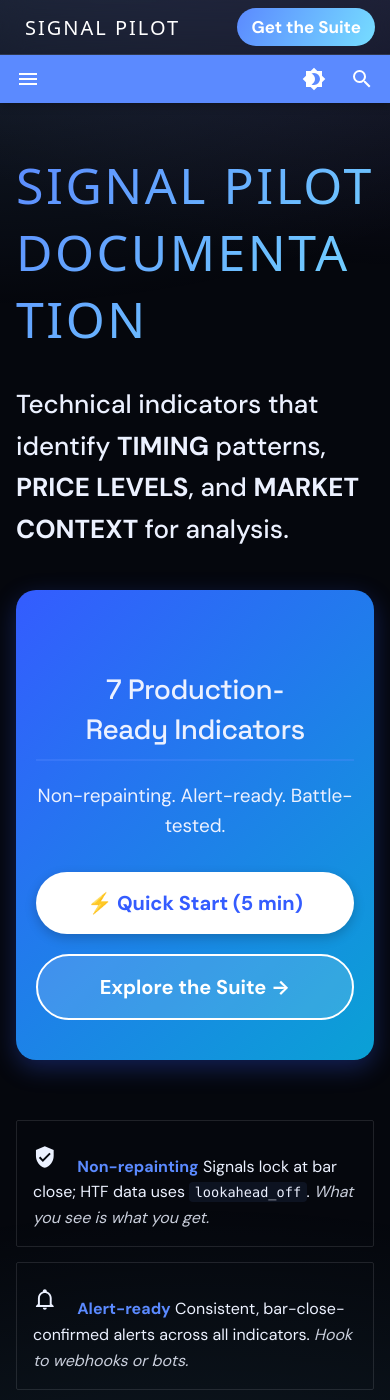
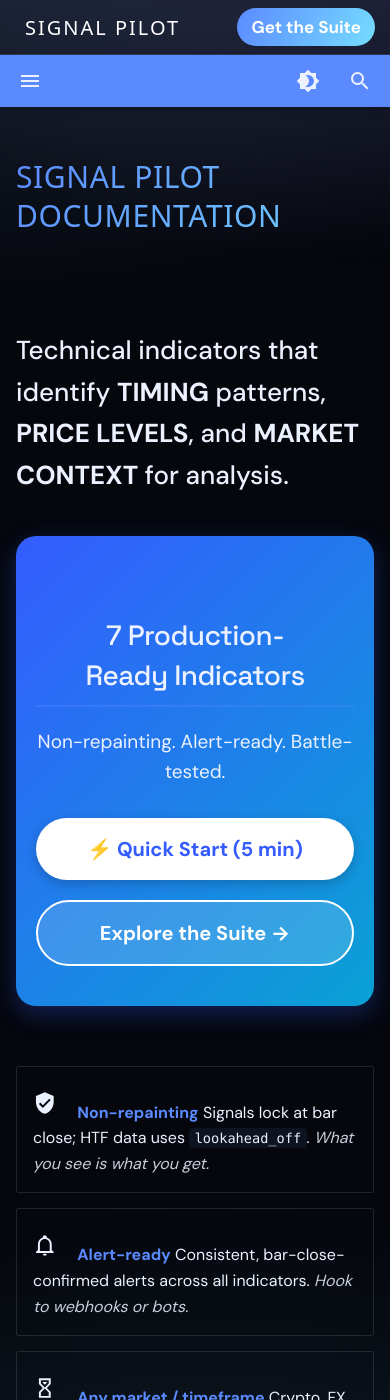
Before and after one commit to Signalpilot/signalpilot-docs, an MkDocs documentation site: the page built from docs/index.md, in a window 390 px wide and 1400 px high. Built offline with MkDocs 1.6.1 and Material for MkDocs 9.7.7, drawn with Linux system fonts in a browser that asks for light colours; some web fonts are replaced; comment, search, counter and statistics services are not loaded.

Commit message:
MOBILE: Fix navigation menu & heading text cut-off
Fix two critical mobile UX issues for proper mobile experience

## Issue 1: Mobile Navigation Menu Not Working Properly

Problem:
- Navigation drawer not accessible on mobile
- Menu overlay not functioning correctly
- Touch targets too small
- Menu positioning conflicts with custom top nav

Solution:
✅ Fixed navigation drawer positioning (z-index: 200)
✅ Proper menu overlay (rgba background, z-index: 199)
✅ Touch-friendly tap targets (48px min height)
✅ Adjusted menu top position for custom nav bar (top: 3.5rem on mobile)
✅ Smooth scrolling in menu (overflow-y: auto)
✅ Better section headers and nested items styling
✅ Max-width: 320px for optimal mobile drawer size

Navigation Features:
- Hamburger menu more visible and prominent
- Drawer slides from left with proper overlay
- All menu items have 48px touch targets
- Section headers styled with primary color
- Works on all mobile breakpoints

## Issue 2: "Signal Pilot Documentation" H1 Cut Off

Problem:
- Homepage H1 "Signal Pilot Documentation" with Gugi font getting cut off on mobile
- Fixed font-size (2.5rem) too large for small screens
- Letter-spacing causing overflow

Solution:
✅ Progressive responsive sizing:
  - Desktop (1024px+): 2.5rem (original)
  - Tablet (768-1023px): 2.2rem
  - Mobile (480-767px): 1.8rem
  - Small mobile (360-479px): 1.5rem
  - Tiny mobile (<360px): 1.3rem

✅ Adaptive letter-spacing:
  - Desktop: 0.05em (original)
  - Mobile: 0.03em → 0.02em → 0.01em

✅ Text wrapping:
  - display: block
  - word-wrap: break-word
  - overflow-wrap: break-word
  - line-height: 1.2 → 1.3 on small mobile

Breakpoints Added:
- 76.1875em (MkDocs Material tablet breakpoint)
- 1024px (desktop/tablet split)
- 768px (tablet/mobile split)
- 640px (large mobile)
- 480px (small mobile)
- 360px (tiny mobile)

Result:
✅ Navigation menu works perfectly on all mobile devices
✅ "Signal Pilot Documentation" heading displays fully without cut-off
✅ Touch-friendly 48px menu items
✅ Smooth overlay and drawer animation
✅ All text readable and properly sized on every screen

🤖 Generated with Claude Code
Co-Authored-By: Claude <noreply@anthropic.com>

```diff
--- a/docs/assets/stylesheets/extra.css
+++ b/docs/assets/stylesheets/extra.css
@@ -238,6 +238,145 @@
   .md-nav__link {
     padding: 0.75rem 1rem;
   }
+}
+
+/* ========================================
+   MOBILE NAVIGATION MENU FIX
+   ======================================== */
+
+/* Ensure navigation drawer works on mobile */
+@media screen and (max-width: 76.1875em) {
+  /* Make hamburger menu more visible */
+  .md-header__button.md-icon {
+    color: var(--md-default-fg-color);
+  }
+
+  /* Ensure navigation drawer is accessible */
+  .md-nav--primary {
+    position: fixed;
+    top: 0;
+    left: 0;
+    width: 100%;
+    max-width: 320px;
+    height: 100%;
+    z-index: 200;
+    overflow-y: auto;
+  }
+
+  /* Navigation drawer background */
+  .md-nav--primary .md-nav__inner {
+    background: var(--md-default-bg-color);
+    height: 100%;
+  }
+
+  /* Better touch targets in mobile menu */
+  .md-nav__item {
+    padding: 0;
+  }
+
+  .md-nav__link {
+    display: flex;
+    align-items: center;
+    min-height: 48px;
+    padding: 0.75rem 1.25rem;
+    font-size: 0.95rem;
+  }
+
+  /* Section headers in menu */
+  .md-nav__title {
+    font-weight: 700;
+    font-size: 0.9rem;
+    padding: 1rem 1.25rem 0.5rem;
+    color: var(--md-primary-fg-color);
+  }
+
+  /* Nested navigation items */
+  .md-nav__item--nested > .md-nav__link {
+    font-weight: 600;
+  }
+
+  /* Ensure menu overlay works */
+  [data-md-toggle="drawer"]:checked ~ .md-overlay {
+    position: fixed;
+    top: 0;
+    left: 0;
+    width: 100%;
+    height: 100%;
+    background: rgba(0, 0, 0, 0.54);
+    z-index: 199;
+  }
+}
+
+/* Mobile: Make menu icon more prominent */
+@media screen and (max-width: 640px) {
+  .md-header__button.md-icon {
+    padding: 0.5rem;
+  }
+
+  /* Adjust for custom top nav bar */
+  .md-nav--primary {
+    top: 3.5rem;
+    height: calc(100% - 3.5rem);
+  }
+}
+
+/* ========================================
+   HOMEPAGE H1 - "SIGNAL PILOT DOCUMENTATION"
+   ======================================== */
+
+/* Responsive H1 heading - prevent cut-off on mobile */
+.md-typeset h1 span[style*="font-family: 'Gugi'"] {
+  display: block;
+  line-height: 1.2;
+  word-wrap: break-word;
+  overflow-wrap: break-word;
+  max-width: 100%;
+}
+
+/* Desktop - keep original size */
+@media screen and (min-width: 1024px) {
+  .md-typeset h1 span[style*="font-family: 'Gugi'"] {
+    font-size: 2.5rem;
+  }
+}
+
+/* Tablet - slightly smaller */
+@media screen and (max-width: 1023px) and (min-width: 768px) {
+  .md-typeset h1 span[style*="font-family: 'Gugi'"] {
+    font-size: 2.2rem !important;
+  }
+}
+
+/* Mobile - much smaller to prevent cut-off */
+@media screen and (max-width: 767px) {
+  .md-typeset h1 span[style*="font-family: 'Gugi'"] {
+    font-size: 1.8rem !important;
+    letter-spacing: 0.03em !important;
+  }
+}
+
+/* Small mobile - even smaller */
+@media screen and (max-width: 480px) {
+  .md-typeset h1 span[style*="font-family: 'Gugi'"] {
+    font-size: 1.5rem !important;
+    letter-spacing: 0.02em !important;
+    line-height: 1.3;
+  }
+}
+
+/* Tiny mobile - minimum readable size */
+@media screen and (max-width: 360px) {
+  .md-typeset h1 span[style*="font-family: 'Gugi'"] {
+    font-size: 1.3rem !important;
+    letter-spacing: 0.01em !important;
+  }
+}
+
+/* Ensure H1 container doesn't overflow */
+.md-typeset h1 {
+  overflow: hidden;
+  text-overflow: clip;
+  word-wrap: break-word;
 }
 
 /* ========================================
```
